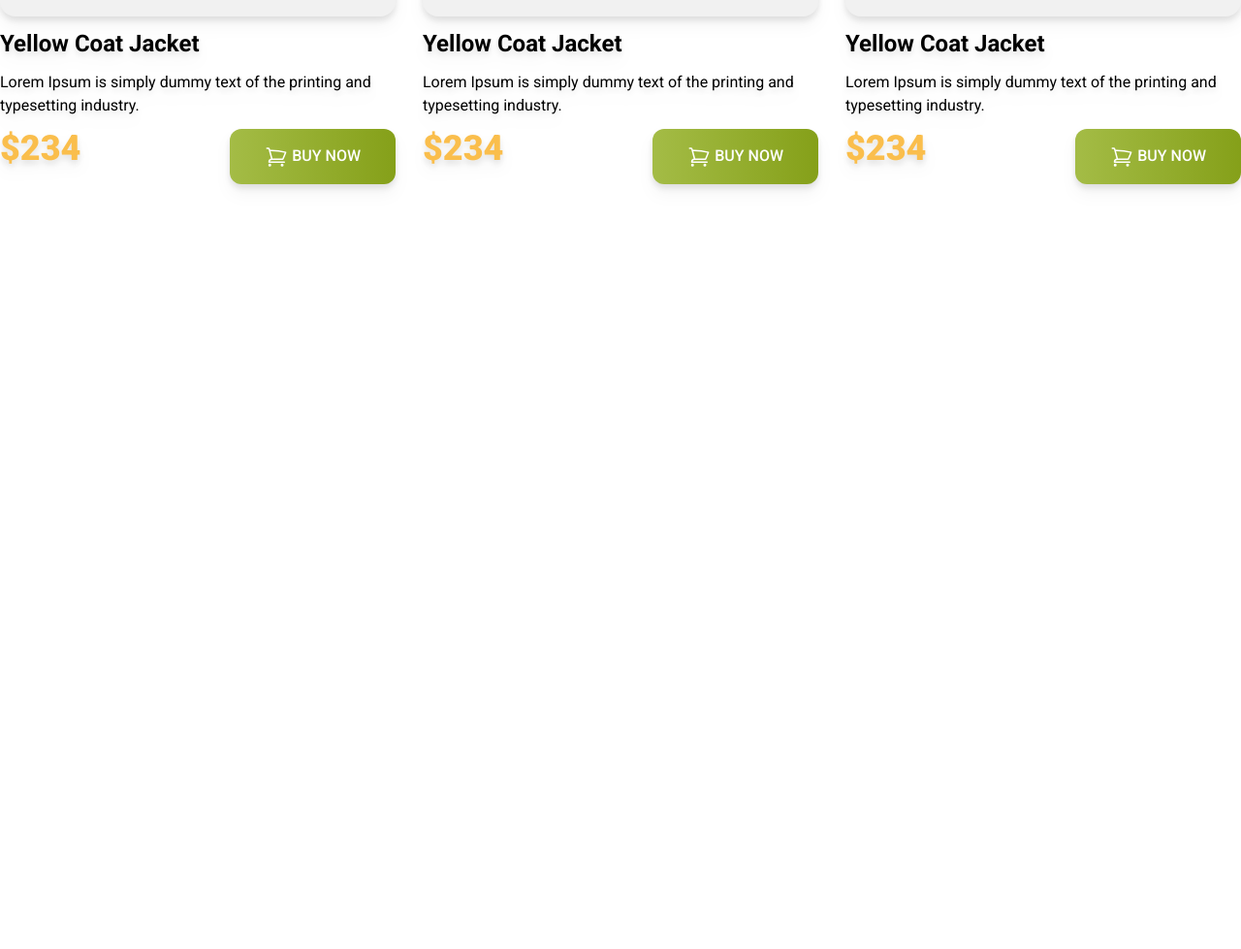
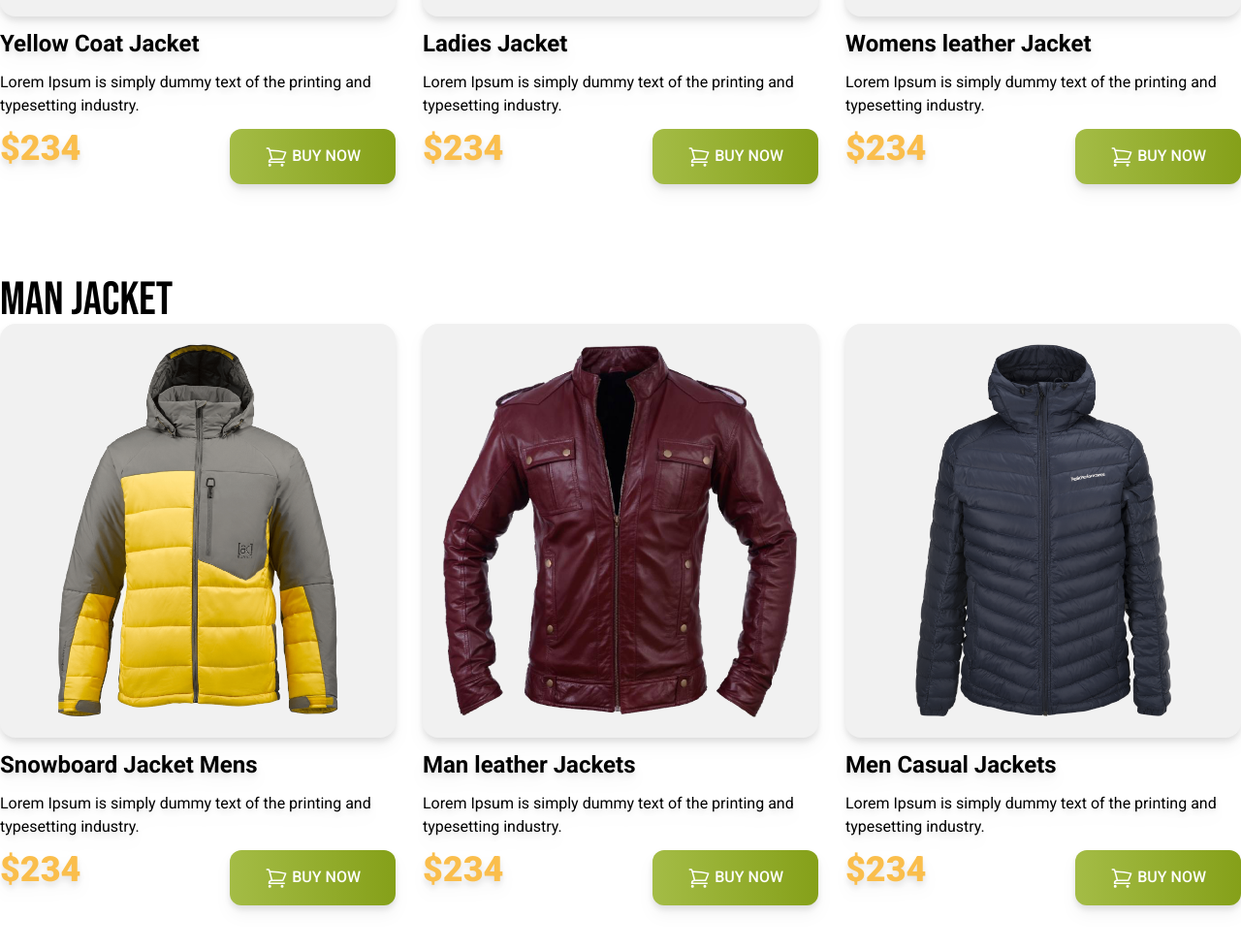
Before and after one commit to abdulalnakib/penguin-fashion-website, a plain HTML site: page index.html in a window 1280 px wide. Shown: the part 1209-2188 px from the top of the page at 97% size. Before the commit the page ends 1447 px from the top, so only its background shows below. Drawn offline with nearby package versions, Linux system fonts and the light colour scheme.

Commit message:
finished the mens section and made it responsive

```diff
--- a/index.html
+++ b/index.html
@@ -84,7 +84,7 @@
                     <div class="bg-[#F1F1F1] p-5 rounded-2xl">
                         <img src="./images/jacket-2.png" alt="">
                     </div>
-                    <h4 class="text-2xl font-bold">Yellow Coat Jacket</h4>
+                    <h4 class="text-2xl font-bold">Ladies Jacket</h4>
                     <p>Lorem Ipsum is simply dummy text of the
                         printing and typesetting industry.</p>
                     <div class="flex justify-between">
@@ -104,7 +104,74 @@
                     <div class="bg-[#F1F1F1] p-5 rounded-2xl">
                         <img src="./images/jacket-3.png" alt="">
                     </div>
-                    <h4 class="text-2xl font-bold">Yellow Coat Jacket</h4>
+                    <h4 class="text-2xl font-bold">Womens leather Jacket</h4>
+                    <p>Lorem Ipsum is simply dummy text of the
+                        printing and typesetting industry.</p>
+                    <div class="flex justify-between">
+                        <h3 class="text-4xl font-black text-[#FABE4C]">$234</h3>
+                        <button
+                            class="py-4 px-9 bg-gradient-to-r from-[#A4BC46] to-[#85A019] rounded-xl uppercase text-white font-medium"><svg
+                                xmlns="http://www.w3.org/2000/svg" fill="none" viewBox="0 0 24 24" stroke-width="1.5"
+                                stroke="currentColor" class="w-6 h-6 inline">
+                                <path stroke-linecap="round" stroke-linejoin="round"
+                                    d="M2.25 3h1.386c.51 0 .955.343 1.087.835l.383 1.437M7.5 14.25a3 3 0 0 0-3 3h15.75m-12.75-3h11.218c1.121-2.3 2.1-4.684 2.924-7.138a60.114 60.114 0 0 0-16.536-1.84M7.5 14.25 5.106 5.272M6 20.25a.75.75 0 1 1-1.5 0 .75.75 0 0 1 1.5 0Zm12.75 0a.75.75 0 1 1-1.5 0 .75.75 0 0 1 1.5 0Z" />
+                            </svg>
+                            Buy Now</button>
+                    </div>
+                </div>
+            </div>
+        </section>
+        <!-- mens jacket section -->
+        <section class="py-12">
+            <h2 class="text-5xl font-bebas">Man Jacket</h2>
+            <!-- jacket container -->
+            <div class="grid grid-cols-1 md:grid-cols-2 lg:grid-cols-3 gap-7 font-roboto">
+                <!-- jacket-4 -->
+                <div class="space-y-3 drop-shadow-lg">
+                    <div class="bg-[#F1F1F1] p-5 rounded-2xl">
+                        <img src="./images/jacket-4.png" alt="">
+                    </div>
+                    <h2 class="text-2xl font-bold">Snowboard Jacket Mens</h2>
+                    <p>Lorem Ipsum is simply dummy text of the
+                        printing and typesetting industry.</p>
+                    <div class="flex justify-between">
+                        <h3 class="text-4xl font-black text-[#FABE4C]">$234</h3>
+                        <button
+                            class="py-4 px-9 bg-gradient-to-r from-[#A4BC46] to-[#85A019] rounded-xl uppercase text-white font-medium"><svg
+                                xmlns="http://www.w3.org/2000/svg" fill="none" viewBox="0 0 24 24" stroke-width="1.5"
+                                stroke="currentColor" class="w-6 h-6 inline">
+                                <path stroke-linecap="round" stroke-linejoin="round"
+                                    d="M2.25 3h1.386c.51 0 .955.343 1.087.835l.383 1.437M7.5 14.25a3 3 0 0 0-3 3h15.75m-12.75-3h11.218c1.121-2.3 2.1-4.684 2.924-7.138a60.114 60.114 0 0 0-16.536-1.84M7.5 14.25 5.106 5.272M6 20.25a.75.75 0 1 1-1.5 0 .75.75 0 0 1 1.5 0Zm12.75 0a.75.75 0 1 1-1.5 0 .75.75 0 0 1 1.5 0Z" />
+                            </svg>
+                            Buy Now</button>
+                    </div>
+                </div>
+                <!-- jacket-5 -->
+                <div class="space-y-3 drop-shadow-lg">
+                    <div class="bg-[#F1F1F1] p-5 rounded-2xl">
+                        <img src="./images/jacket-5.png" alt="">
+                    </div>
+                    <h2 class="text-2xl font-bold">Man leather Jackets</h2>
+                    <p>Lorem Ipsum is simply dummy text of the
+                        printing and typesetting industry.</p>
+                    <div class="flex justify-between">
+                        <h3 class="text-4xl font-black text-[#FABE4C]">$234</h3>
+                        <button
+                            class="py-4 px-9 bg-gradient-to-r from-[#A4BC46] to-[#85A019] rounded-xl uppercase text-white font-medium"><svg
+                                xmlns="http://www.w3.org/2000/svg" fill="none" viewBox="0 0 24 24" stroke-width="1.5"
+                                stroke="currentColor" class="w-6 h-6 inline">
+                                <path stroke-linecap="round" stroke-linejoin="round"
+                                    d="M2.25 3h1.386c.51 0 .955.343 1.087.835l.383 1.437M7.5 14.25a3 3 0 0 0-3 3h15.75m-12.75-3h11.218c1.121-2.3 2.1-4.684 2.924-7.138a60.114 60.114 0 0 0-16.536-1.84M7.5 14.25 5.106 5.272M6 20.25a.75.75 0 1 1-1.5 0 .75.75 0 0 1 1.5 0Zm12.75 0a.75.75 0 1 1-1.5 0 .75.75 0 0 1 1.5 0Z" />
+                            </svg>
+                            Buy Now</button>
+                    </div>
+                </div>
+                <!-- jacket-6 -->
+                <div class="space-y-3 drop-shadow-lg">
+                    <div class="bg-[#F1F1F1] p-5 rounded-2xl">
+                        <img src="./images/jacket-6.png" alt="">
+                    </div>
+                    <h2 class="text-2xl font-bold">Men Casual Jackets</h2>
                     <p>Lorem Ipsum is simply dummy text of the
                         printing and typesetting industry.</p>
                     <div class="flex justify-between">
```
